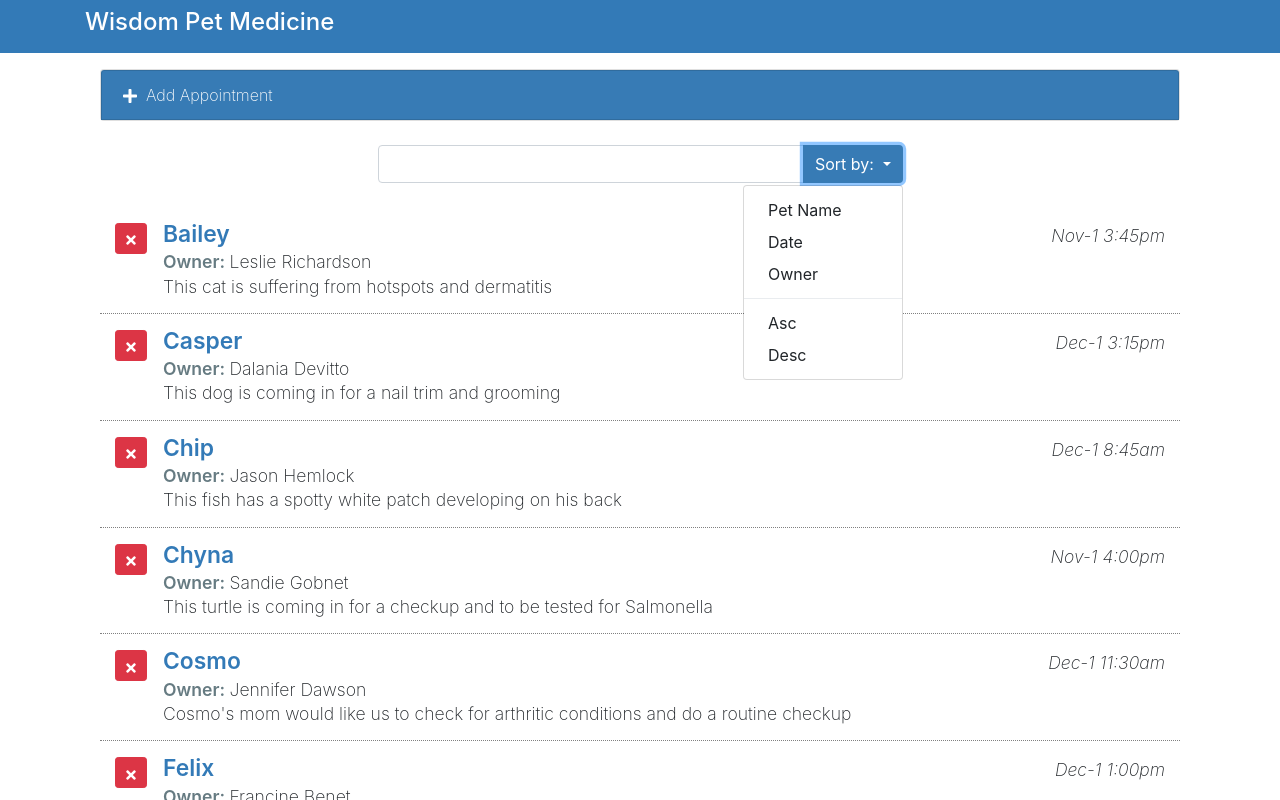
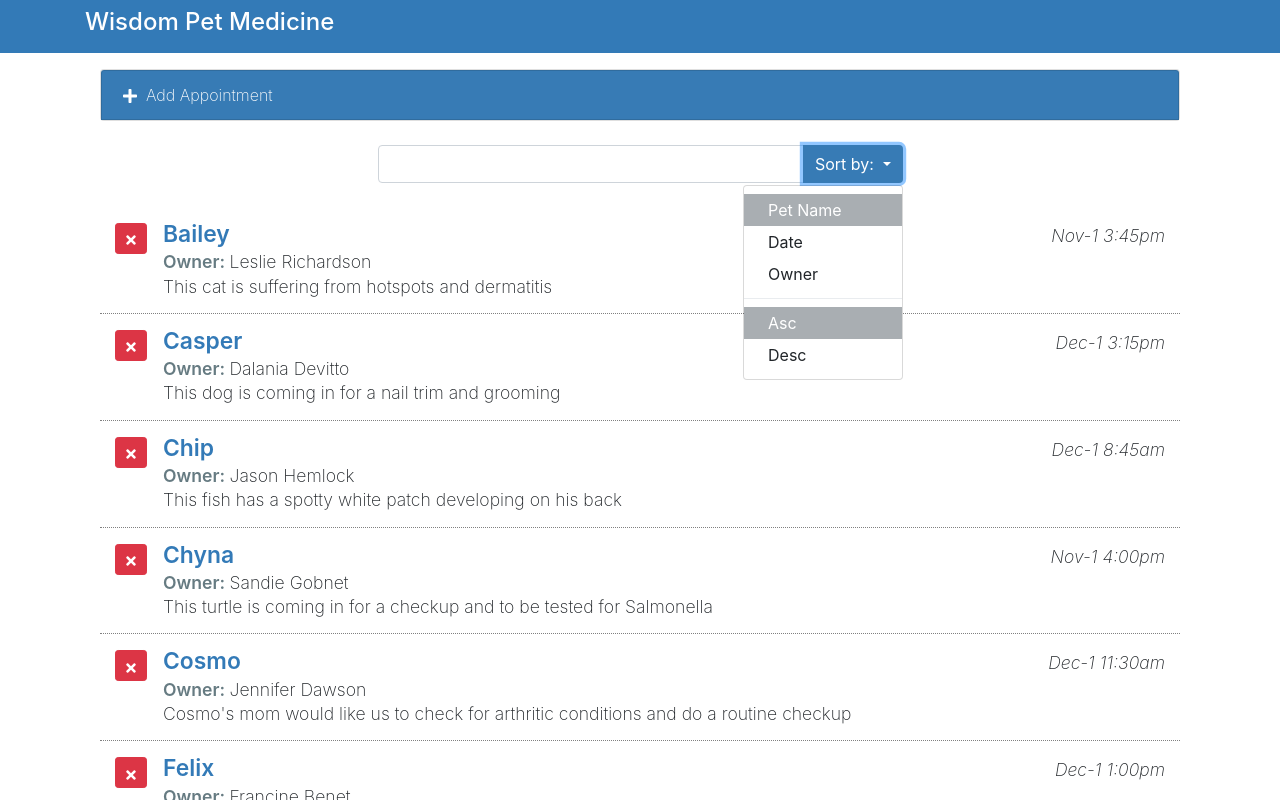
Before and after one commit to johnmorrisQADeveloper/004_react_interface, a React (Create React App) app: page / in a window 1280 px wide. Both pictures are taken after a click on the button "Sort by:". Shown: the top 800 px of the page. Built offline with nearby package versions, Linux system fonts and the light colour scheme.

Commit message:
mamage dropdpwn display

```diff
--- a/src/components/App.js
+++ b/src/components/App.js
@@ -76,7 +76,10 @@
                   toggleForm={this.toggleForm}
                   AddAppointments={this.AddAppointments}
                 />
-                <SearchAppointments />
+                <SearchAppointments
+                  orderBy={this.state.orderBy}
+                  orderDir={this.state.orderDir}
+                />
                 <ListAppointments
                   myAppointments={filteredApts}
                   deleteAppointment={this.deleteAppointment}
--- a/src/components/SearchAppointments.js
+++ b/src/components/SearchAppointments.js
@@ -24,22 +24,37 @@
               </button>
 
               <div className="sort-menu dropdown-menu dropdown-menu-right">
-                <button className="sort-by dropdown-item" href="#">
+                <button
+                  className={'sort-by dropdown-item ' + (this.props.orderBy === 'petName' ? 'active' : '')}
+                  href="#"
+                >
                   Pet Name
-              </button>
-                <button className="sort-by dropdown-item" href="#">
+                </button>
+                <button
+                  className={'sort-by dropdown-item ' + (this.props.orderBy === 'aptDate' ? 'active' : '')}
+                  href="#"
+                >
                   Date
-              </button>
-                <button className="sort-by dropdown-item" href="#">
+                </button>
+                <button
+                  className={'sort-by dropdown-item ' + (this.props.orderBy === 'ownerName' ? 'active' : '')}
+                  href="#"
+                >
                   Owner
-              </button>
+                </button>
                 <div role="separator" className="dropdown-divider" />
-                <button className="sort-by dropdown-item" href="#">
+                <button
+                  className={'sort-by dropdown-item ' + (this.props.orderDir === 'asc' ? 'active' : '')}
+                  href="#"
+                >
                   Asc
-              </button>
-                <button className="sort-by dropdown-item" href="#">
+                </button>
+                <button
+                  className={'sort-by dropdown-item ' + (this.props.orderDir === 'desc' ? 'active' : '')}
+                  href="#"
+                >
                   Desc
-              </button>
+                </button>
               </div>
             </div>
           </div>
```
